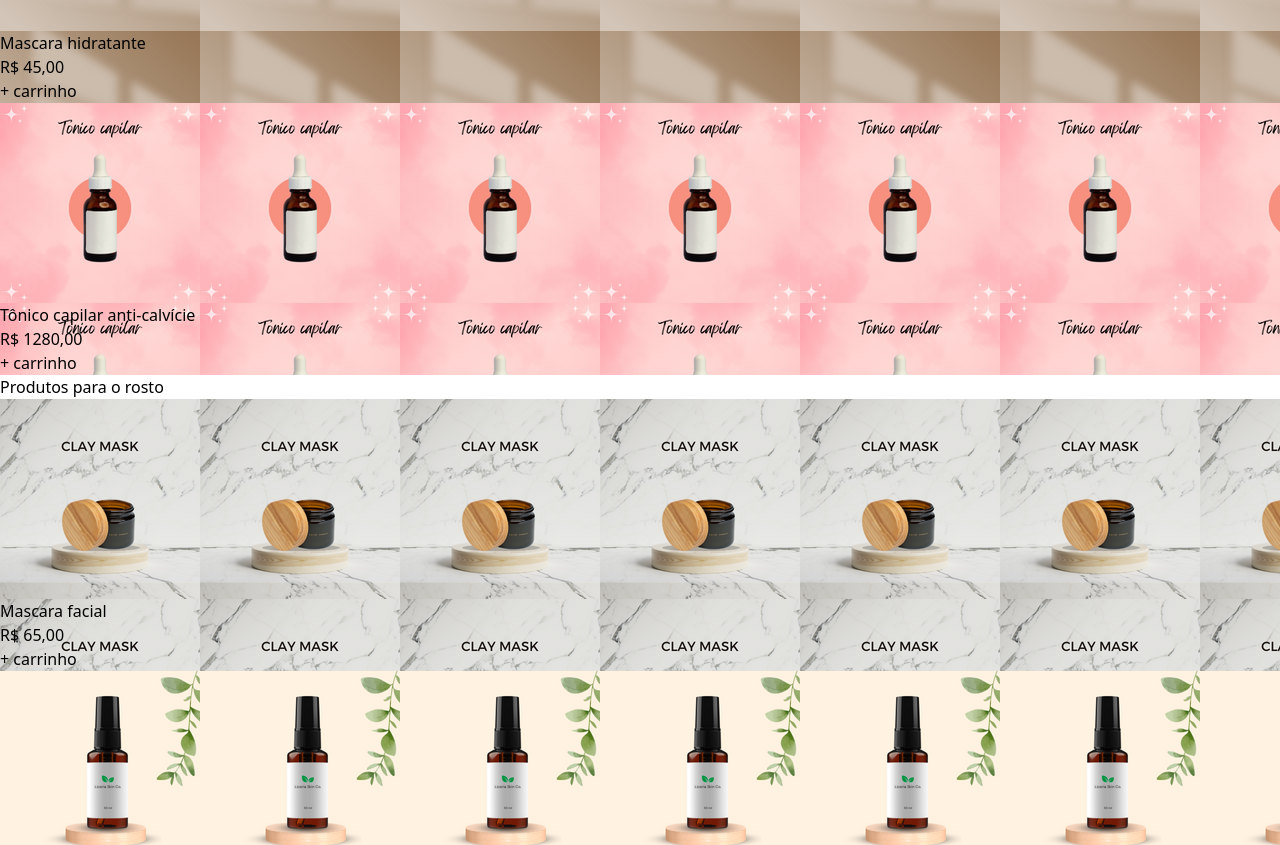
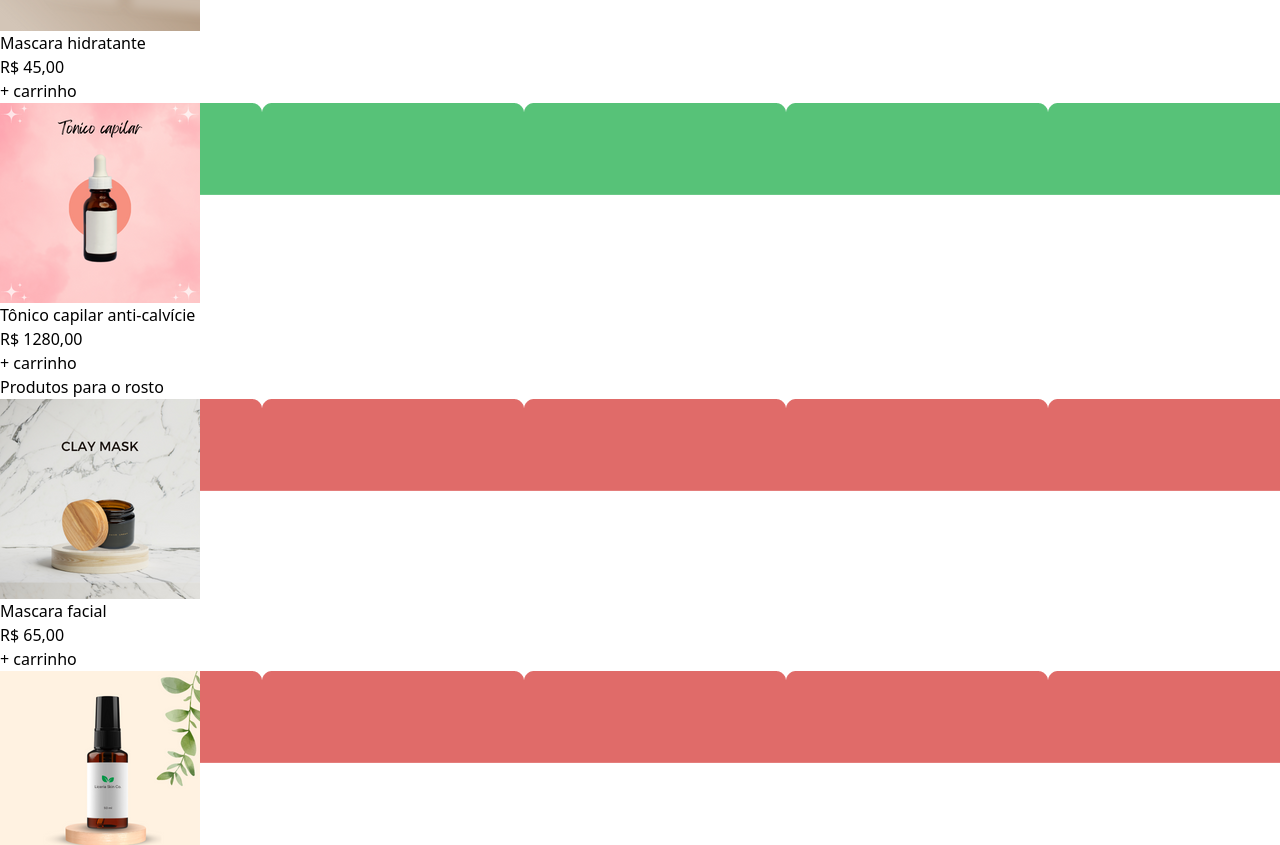
Before and after one commit to ditthales/projeto-visagio, a React (Vite) app: page / in a window 1280 px wide. Shown: the part 1037-1882 px from the top of the page. Built offline with nearby package versions, Linux system fonts and the light colour scheme.

Commit message:
[ProductCard] Update background image prop for better color contrast

```diff
--- a/src/components/molecules/ProductCard.tsx
+++ b/src/components/molecules/ProductCard.tsx
@@ -10,7 +10,7 @@ const ProductCard = (props:{type:string, key:number, index:number, img:string, l
 
     return (
         <>
-            <div className=" relative py-8 rounded-3xl shadow-xl flex flex-col justify-center items-center w-fit bg-cover bg-center" style={{backgroundImage: `url(${props.img})` }}>
+            <div className=" relative py-8 rounded-3xl shadow-xl flex flex-col justify-center items-center w-fit bg-cover bg-center" style={{backgroundImage: `url(${props.background})` }}>
                 <div>
                     <img src={props.img} alt={props.label} className=" rounded-full" />
                 </div>
--- a/src/constants/constants.ts
+++ b/src/constants/constants.ts
@@ -18,25 +18,25 @@ export const HAIR_PRODUCTS = [
         img: './products/shampoo.png',
         label: 'Shampoo',
         price: '35,00',
-        background: "/card-green.png"
+        background: "./card-green.png"
     },
     {
         img: './products/condicionador.png',
         label: 'Condicionador',
         price: '40,00',
-        background: "/card-green.png"
+        background: "./card-green.png"
     },
     {
         img: './products/mascara-cabelo.png',
         label: 'Mascara hidratante',
         price: '45,00',
-        background: "/card-green.png"
+        background: "./card-green.png"
     },
     {
         img: './products/tonico-capilar.png',
         label: 'Tônico capilar anti-calvície',
         price: '1280,00',
-        background: "/card-green.png"
+        background: "./card-green.png"
     },
 ]
 
@@ -45,25 +45,25 @@ export const BODY_PRODUCTS = [
         img: './products/esfoliante-corporal.png',
         label: 'Esfoliante corporal',
         price: '50,00',
-        background: "/card-blue.png"
+        background: "./card-blue.png"
     },
     {
         img: './products/oleo-corpo.png',
         label: 'Óleo corporal',
         price: '60,00',
-        background: "/card-blue.png"
+        background: "./card-blue.png"
     },
     {
         img: './products/perfume-corpo.png',
         label: 'Perfume fragrância rosas',
         price: '145,00',
-        background: "/card-blue.png"
+        background: "./card-blue.png"
     },
     {
         img: './products/hidratante-corpo.png',
         label: 'Hidratante corporal',
         price: '80,00',
-        background: "/card-blue.png"
+        background: "./card-blue.png"
     },
 ]
 
@@ -72,24 +72,24 @@ export const FACE_PRODUCTS = [
         img: './products/mascara-face.png',
         label: 'Mascara facial',
         price: '65,00',
-        background: "/card-red.png"
+        background: "./card-red.png"
     },
     {
         img: './products/serum-face.png',
         label: 'Sérum facial',
         price: '70,00',
-        background: "/card-red.png"
+        background: "./card-red.png"
     },
     {
         img: './products/acne.png',
         label: 'Creme anti-acne',
         price: '35,00',
-        background: "/card-red.png"
+        background: "./card-red.png"
     },
     {
         img: './products/termal-face.png',
         label: 'Água termal Poços de Caldas',
         price: '230,00',
-        background: "/card-red.png"
+        background: "./card-red.png"
     },
 ]
```
